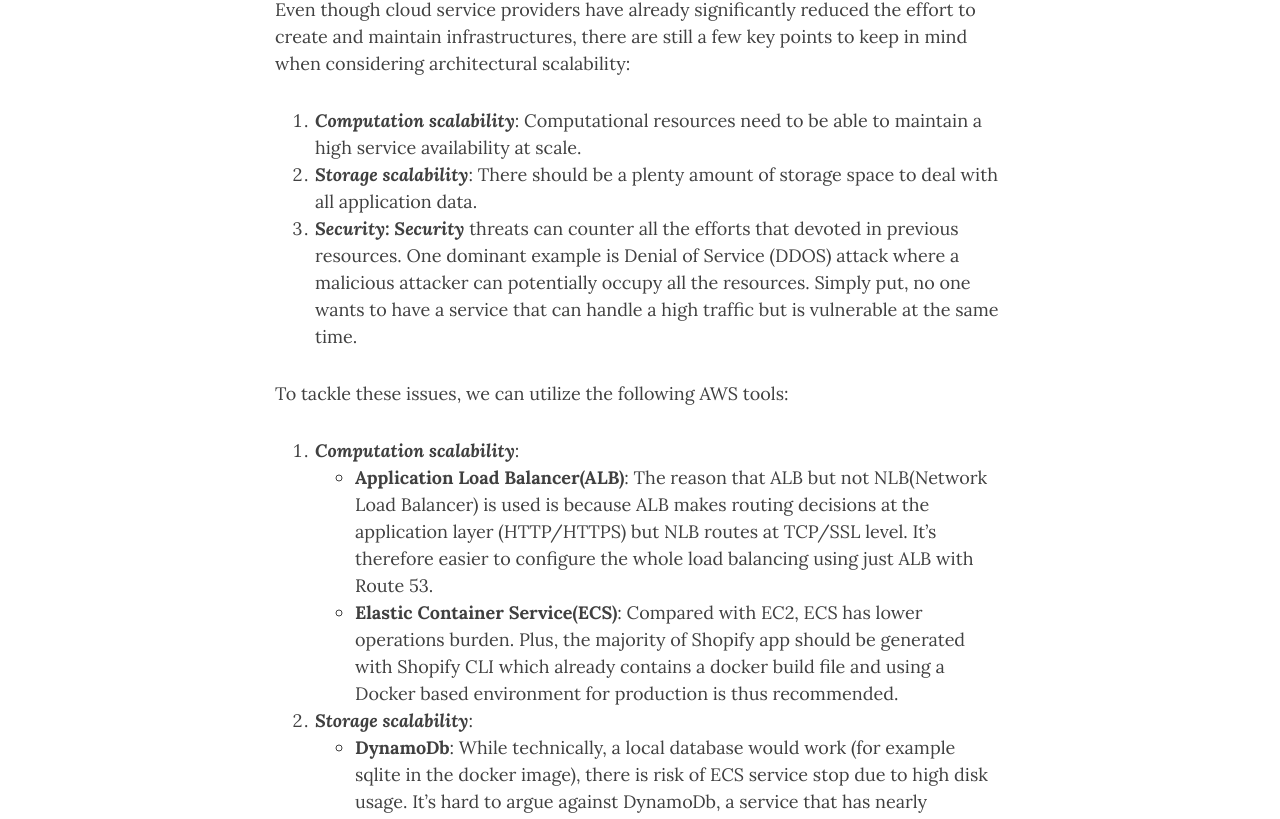
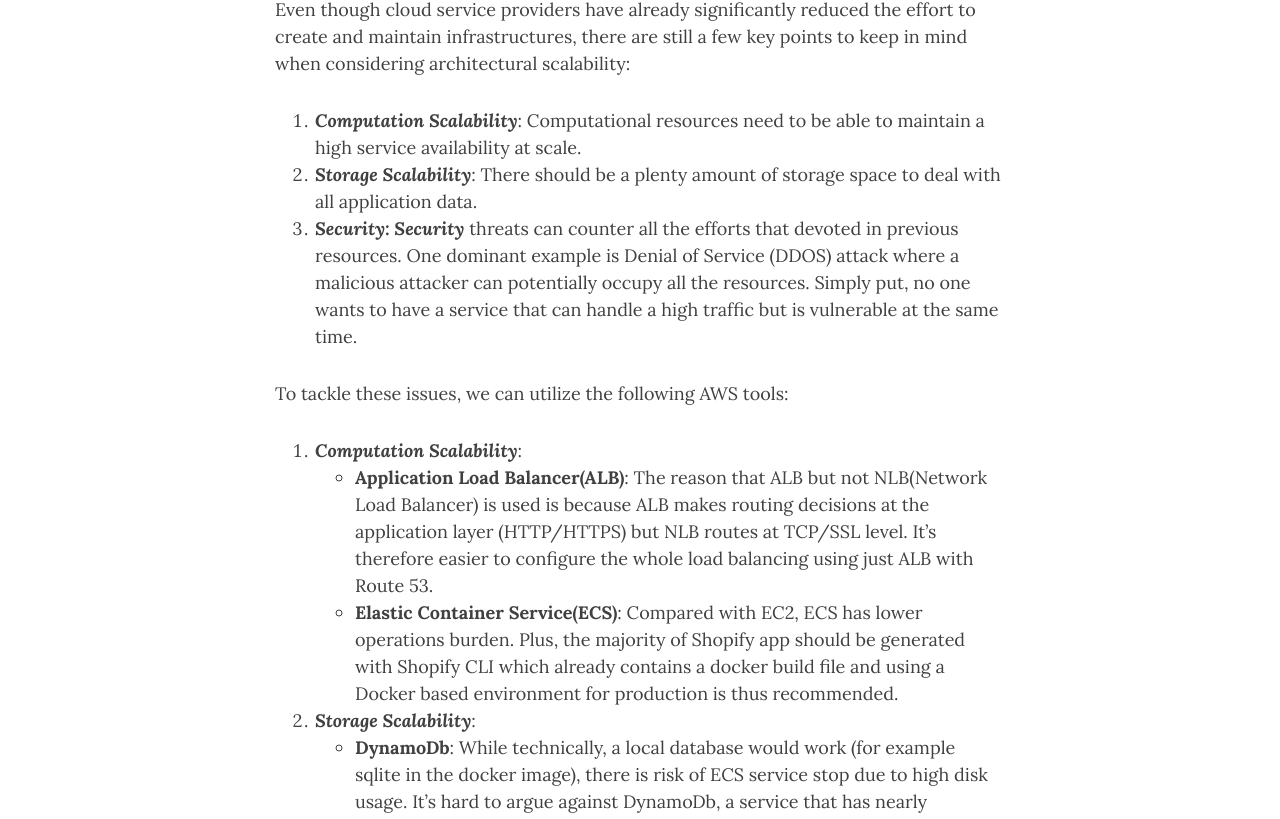
Before and after one commit to xianqugithub/xianqugithub.github.io, a Jekyll site: the page built from _posts/2023-10-23-shopify-aws.md, in a window 1280 px wide and 1400 px high, scrolled down 570 px. Shown: the part 151-970 px from the top of the window. Built offline with Jekyll 4.4.1, drawn with Linux system fonts in a browser that asks for light colours; nearby versions of some CDN libraries; comment, search, counter and statistics services are not loaded; some of the changed text lies outside the part shown.

Commit message:
change more fonts, add new title.

```diff
--- a/_posts/2023-10-23-shopify-aws.md
+++ b/_posts/2023-10-23-shopify-aws.md
@@ -10,15 +10,15 @@
 
 ## Architecture
 Even though cloud service providers have already significantly reduced the effort to create and maintain infrastructures, there are still a few key points to keep in mind when considering architectural scalability:
-1. ***Computation scalability***: Computational resources need to be able to maintain a high service availability at scale.
-2. ***Storage scalability***: There should be a plenty amount of storage space to deal with all application data.
+1. ***Computation Scalability***: Computational resources need to be able to maintain a high service availability at scale.
+2. ***Storage Scalability***: There should be a plenty amount of storage space to deal with all application data.
 3. ***Security: Security*** threats can counter all the efforts that devoted in previous resources. One dominant example is Denial of Service (DDOS) attack where a malicious attacker can potentially occupy all the resources. Simply put, no one wants to have a service that can handle a high traffic but is vulnerable at the same time.
 
 To tackle these issues, we can utilize the following AWS tools:
-1. ***Computation scalability***:
+1. ***Computation Scalability***:
    - **Application Load Balancer(ALB)**: The reason that ALB but not NLB(Network Load Balancer) is used is because ALB makes routing decisions at the application layer (HTTP/HTTPS) but NLB routes at TCP/SSL level. It's therefore easier to configure the whole load balancing using just ALB with Route 53.
    - **Elastic Container Service(ECS)**: Compared with EC2, ECS has lower operations burden. Plus, the majority of Shopify app should be generated with Shopify CLI which already contains a docker build file and using a Docker based environment for production is thus recommended.
-2. ***Storage scalability***:
+2. ***Storage Scalability***:
    - **DynamoDb**: While technically, a local database would work (for example sqlite in the docker image), there is risk of ECS service stop due to high disk usage. It's hard to argue against DynamoDb, a service that has nearly unlimited throughput and storage, to store app session data which is non-relational anyway.
 3. ***Security***:
    - **Virtual Private Cloud(VPC)**: Put AWS resources in private virtual network can significantly increase the security of the resources with self-defined security groups.
```
Also changed, not shown: other parts of _posts/2023-10-23-shopify-aws.md (+3 -1 lines).
